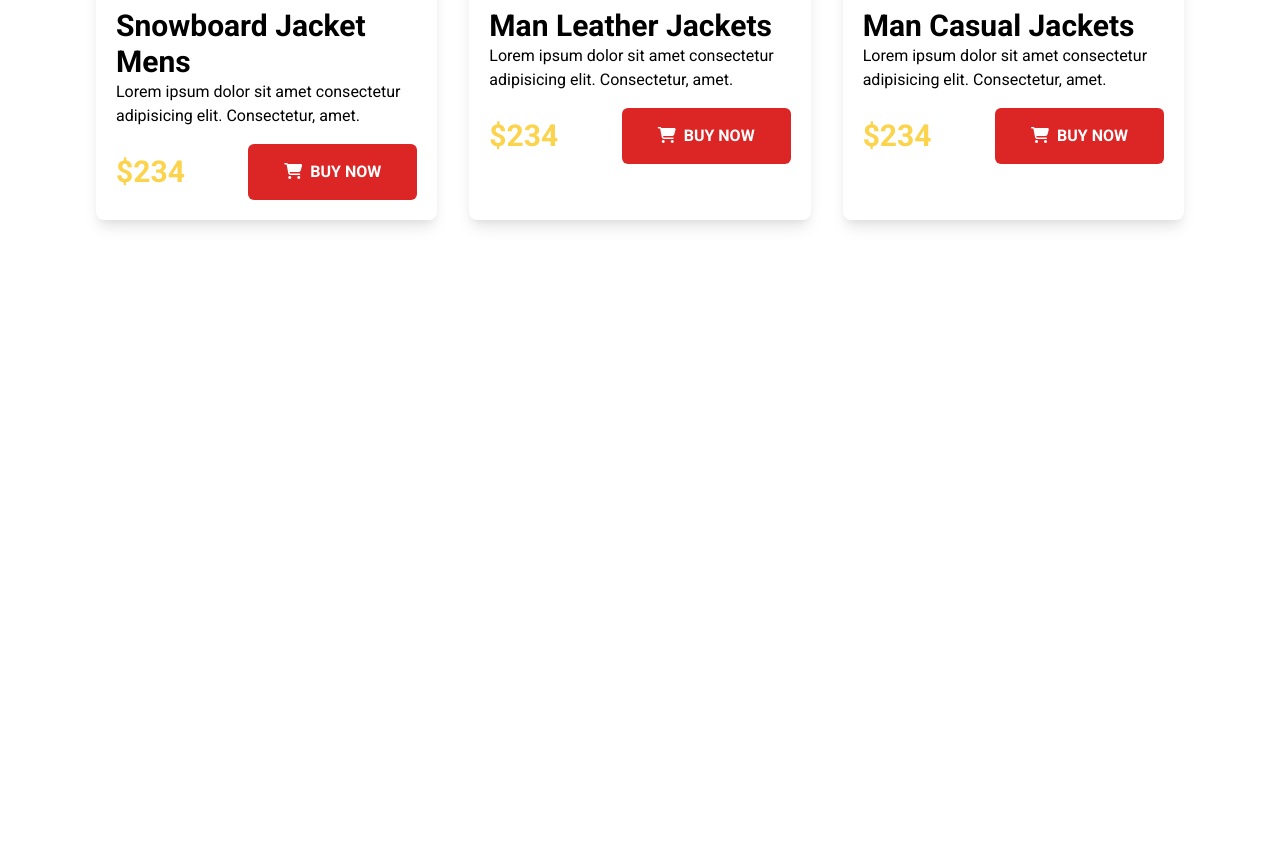
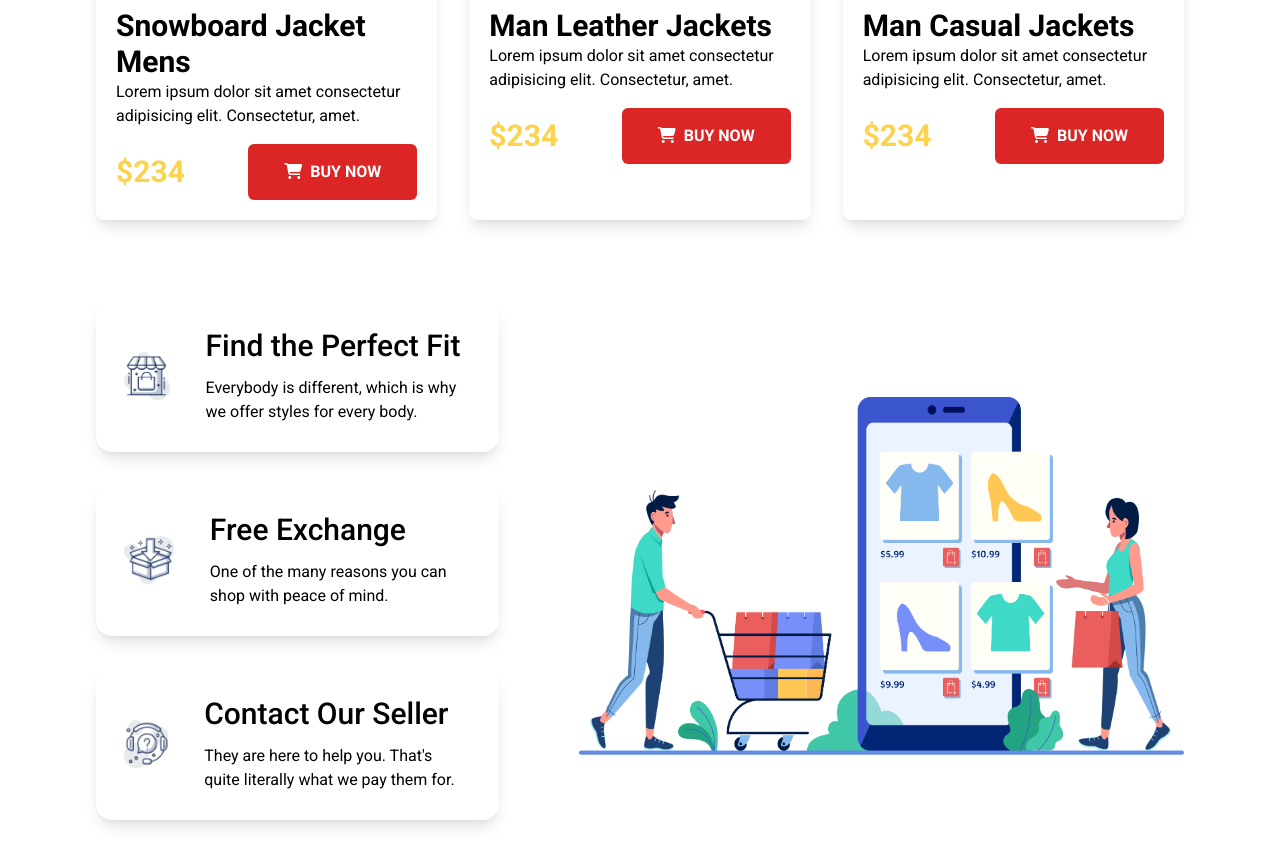
Before and after one commit to imRHB/penguin-fashion-tailwind, a plain HTML site: page index.html in a window 1280 px wide. Shown: the part 2020-2886 px from the top of the page. Before the commit the page ends 2320 px from the top, so only its background shows below. Drawn offline with nearby package versions, Linux system fonts and the light colour scheme.

Commit message:
features section added

```diff
--- a/index.html
+++ b/index.html
@@ -132,6 +132,44 @@
                 </div>
             </div>
         </section>
+
+        <!-- features section start -->
+        <section class="mx-24 my-20">
+            <div class="w-full flex justify-between items-center gap-20">
+                <div class="w-2/5">
+                    <div class="flex items-center p-7 shadow-lg rounded-2xl mb-8">
+                        <div class="w-20">
+                            <img src="icons/image 12.png" alt="">
+                        </div>
+                        <div class="ml-9">
+                            <h3 class="text-3xl font-medium mb-3">Find the Perfect Fit</h3>
+                            <p>Everybody is different, which is why we offer styles for every body.</p>
+                        </div>
+                    </div>
+                    <div class="flex items-center p-7 shadow-lg rounded-2xl mb-8">
+                        <div class="w-20">
+                            <img src="icons/image 13.png" alt="">
+                        </div>
+                        <div class="ml-9">
+                            <h3 class="text-3xl font-medium mb-3">Free Exchange</h3>
+                            <p>One of the many reasons you can shop with peace of mind.</p>
+                        </div>
+                    </div>
+                    <div class="flex items-center p-7 shadow-lg rounded-2xl mb-8">
+                        <div class="w-20">
+                            <img src="icons/image 14.png" alt="">
+                        </div>
+                        <div class="ml-9">
+                            <h3 class="text-3xl font-medium mb-3">Contact Our Seller</h3>
+                            <p>They are here to help you. That's quite literally what we pay them for.</p>
+                        </div>
+                    </div>
+                </div>
+                <div class="w-3/5">
+                    <img src="images/shopping.png" alt="">
+                </div>
+            </div>
+        </section>
     </main>
 
     <footer>
```
